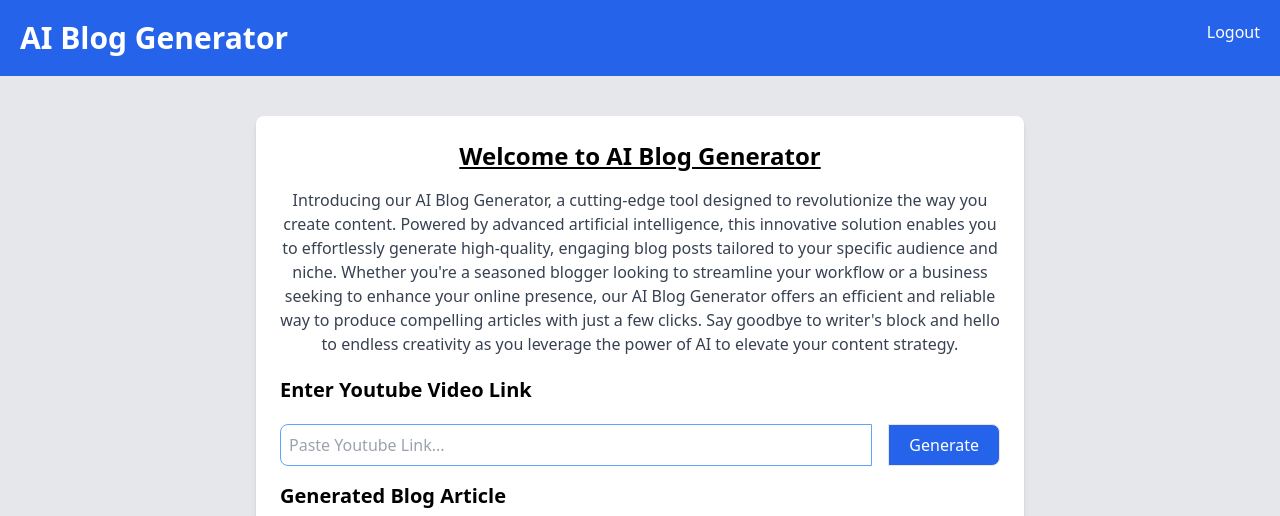
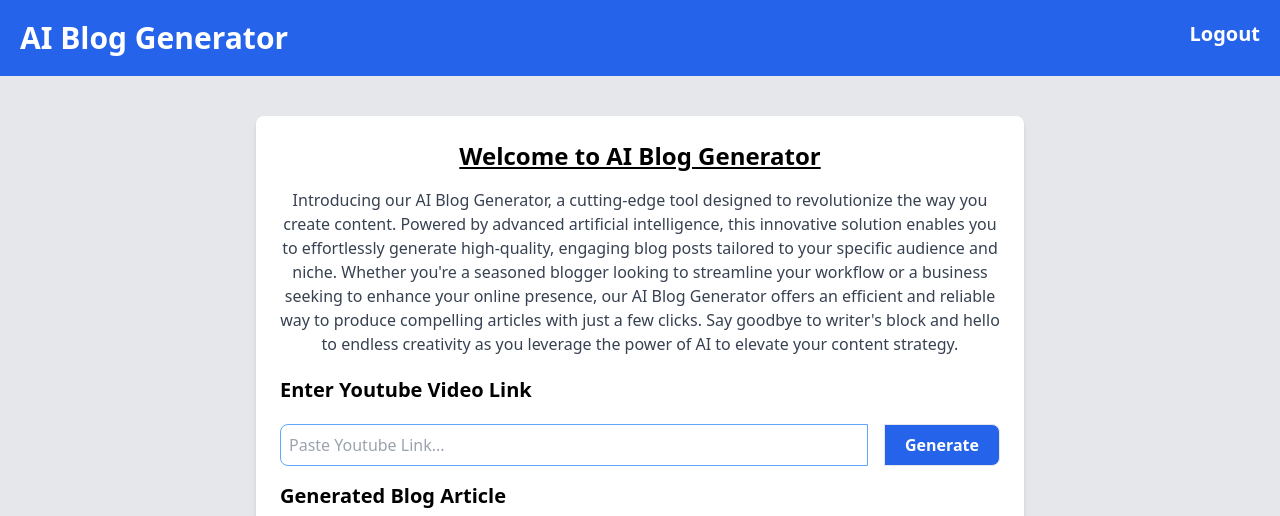
Before and after one commit to AskTiba/ai_blog_app, a plain HTML site: page frontend/index.html in a window 1280 px wide. Shown: the top 516 px of the page. Drawn offline with nearby package versions, Linux system fonts and the light colour scheme.

Commit message:
First Commit

```diff
--- a/frontend/index.html
+++ b/frontend/index.html
@@ -10,7 +10,7 @@
     <!---------NavBar------->
     <nav class="bg-blue-600 p-5 text-white flex justify-between">
       <div class=""><h1 class="text-3xl font-bold">AI Blog Generator</h1></div>
-      <div class=""><a href="" class="hover:underline">Logout</a></div>
+      <div class=""><a href="" class="hover:underline text-xl font-semibold">Logout</a></div>
     </nav>
 
     <!----------Main-------->
@@ -49,7 +49,7 @@
             />
             <button
               id="generateBlogButton"
-              class="border bg-blue-600 text-white rounded-r-lg py-2 px-5 hover:bg-blue-700 transition-colors"
+              class="border bg-blue-600 text-white font-semibold rounded-r-lg py-2 px-5 hover:bg-blue-700 transition-colors"
             >
               Generate
             </button>
```
